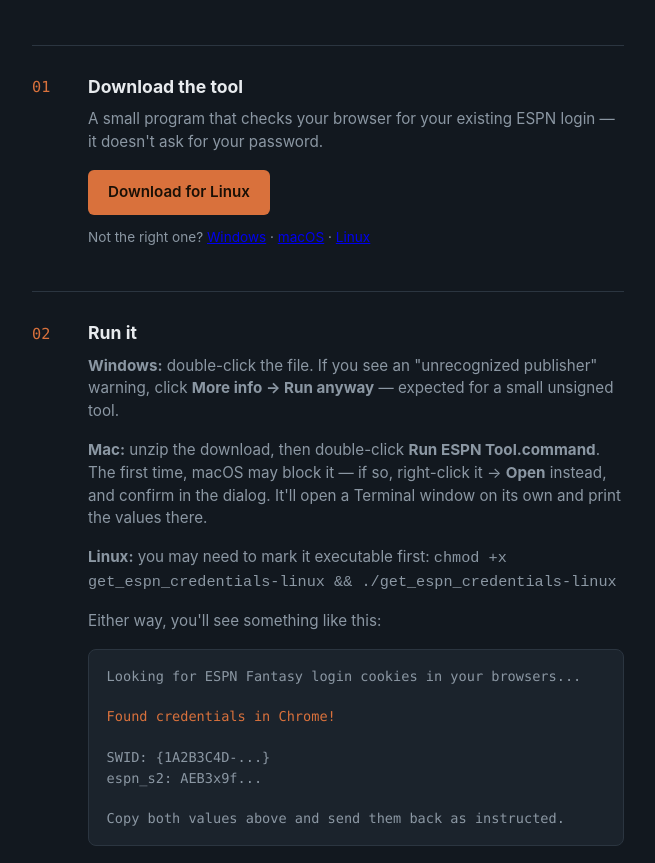
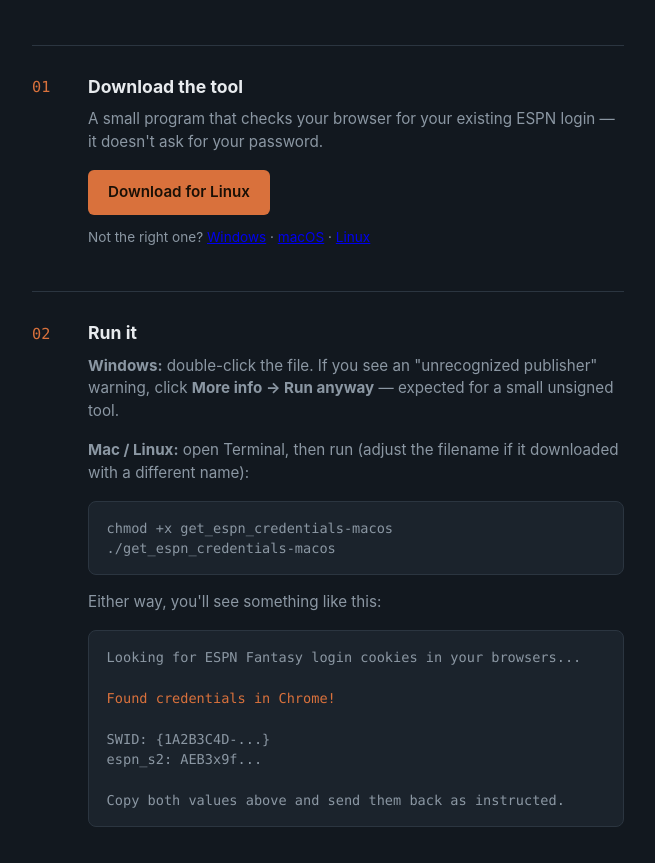
Before and after one commit to shaggycamel/nba_fty_cookies, a plain HTML site: page docs/index.html in a window 1280 px wide. Shown: the part 234-1097 px from the top of the page, without its empty margins (312-967 px from the left). Drawn offline with Linux system fonts and the light colour scheme.

Commit message:
mac test

```diff
--- a/docs/index.html
+++ b/docs/index.html
@@ -180,7 +180,7 @@
       <a class="btn" id="download-btn" href="#">Download for your device</a>
       <p id="other-os" style="margin-top: 0.75rem; font-size: 0.85rem;">
         Not the right one? <a href="https://github.com/shaggycamel/nba_fty_cookies/releases/latest/download/get_espn_credentials-windows.exe">Windows</a> ·
-        <a href="https://github.com/shaggycamel/nba_fty_cookies/releases/latest/download/get_espn_credentials-macos.zip">macOS</a> ·
+        <a href="https://github.com/shaggycamel/nba_fty_cookies/releases/latest/download/get_espn_credentials-macos">macOS</a> ·
         <a href="https://github.com/shaggycamel/nba_fty_cookies/releases/latest/download/get_espn_credentials-linux">Linux</a>
       </p>
     </div>
@@ -191,8 +191,8 @@
     <div>
       <h2>Run it</h2>
       <p><strong>Windows:</strong> double-click the file. If you see an "unrecognized publisher" warning, click <strong>More info &rarr; Run anyway</strong> &mdash; expected for a small unsigned tool.</p>
-      <p><strong>Mac:</strong> unzip the download, then double-click <strong>Run ESPN Tool.command</strong>. The first time, macOS may block it &mdash; if so, right-click it &rarr; <strong>Open</strong> instead, and confirm in the dialog. It'll open a Terminal window on its own and print the values there.</p>
-      <p><strong>Linux:</strong> you may need to mark it executable first: <code>chmod +x get_espn_credentials-linux &amp;&amp; ./get_espn_credentials-linux</code></p>
+      <p><strong>Mac / Linux:</strong> open Terminal, then run (adjust the filename if it downloaded with a different name):</p>
+      <div class="console">chmod +x get_espn_credentials-macos<br>./get_espn_credentials-macos</div>
       <p>Either way, you'll see something like this:</p>
       <div class="console">Looking for ESPN Fantasy login cookies in your browsers...<br><br><span class="ok">Found credentials in Chrome!</span><br><br>SWID: {1A2B3C4D-...}<br>espn_s2: AEB3x9f...<br><br>Copy both values above and send them back as instructed.</div>
     </div>
@@ -224,7 +224,7 @@
 <script>
   function detectOS() {
     const ua = navigator.userAgent;
-    if (ua.includes('Mac')) return { os: 'macos', label: 'Download for Mac', asset: 'get_espn_credentials-macos.zip' };
+    if (ua.includes('Mac')) return { os: 'macos', label: 'Download for Mac', asset: 'get_espn_credentials-macos' };
     if (ua.includes('Win')) return { os: 'windows', label: 'Download for Windows', asset: 'get_espn_credentials-windows.exe' };
     if (ua.includes('Linux')) return { os: 'linux', label: 'Download for Linux', asset: 'get_espn_credentials-linux' };
     return { os: 'unknown', label: 'Download', asset: 'get_espn_credentials-windows.exe' };
```
Also changed, not shown: 1 other file.
